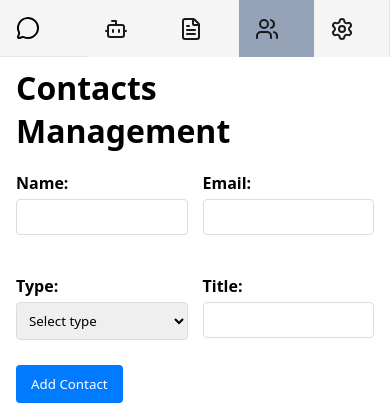
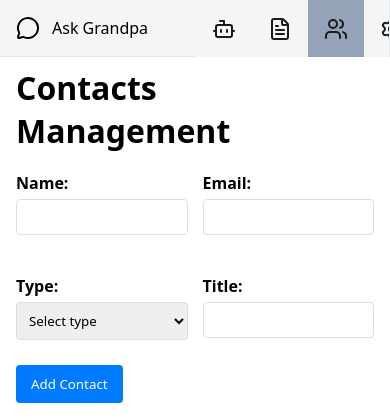
Before and after one commit to podgortsev/grand, a Django app: template app/templates/contacts.html in a window 390 px wide. Shown: the top 420 px of the page. Run offline with Django 5.2, Linux system fonts and the light colour scheme; the template is opened without the code that fills it, so the values that code supplies are empty.

Commit message:
Add files via upload

```diff
--- a/app/templates/contacts.html
+++ b/app/templates/contacts.html
@@ -9,6 +9,7 @@
     <style>
         @media screen and (max-width: 768px) {
             #toggleSidebar{display: none;}
+            .sidebar-header{padding-right:1rem}
             #sidebar{
                 position: fixed;
                 top: 0;
@@ -516,7 +517,7 @@
         <nav class="sidebar expanded" id="sidebar">
             <div class="sidebar-header">
                 <i data-lucide="message-circle"></i>
-                <span class="nav-text">Ask Grandpa</span>
+                <span class="nav-text" style="display: inline;">Ask Grandpa</span>
                 <button class="toggle-btn" id="toggleSidebar">
                     <i data-lucide="chevron-left"></i>
                 </button>
--- a/app/templates/index.html
+++ b/app/templates/index.html
@@ -9,6 +9,7 @@
     <style>
         @media screen and (max-width: 768px) {
             #toggleSidebar{display: none;}
+            .sidebar-header{padding-right:1rem}
             #sidebar{
                 position: fixed;
                 top: 0;
```
